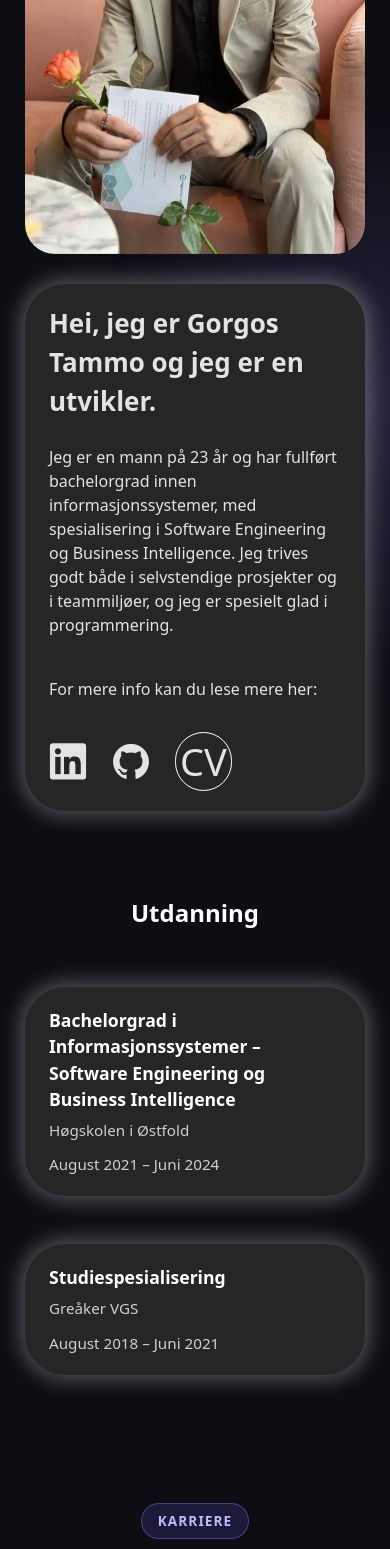
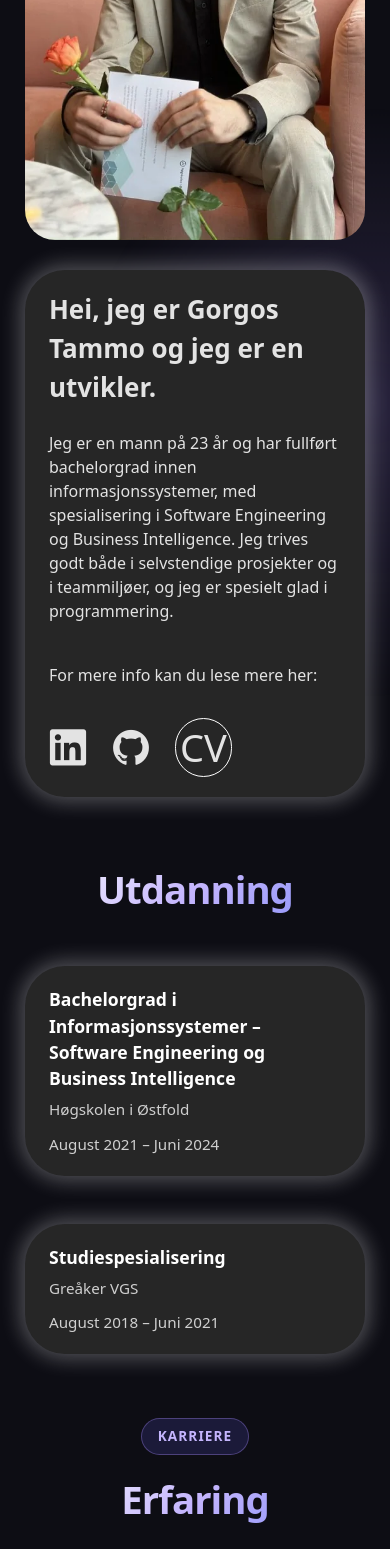
Before and after one commit to Gorgostammos/portfolio, a React (Vite) app: page /#kontakt in a window 390 px wide. Shown: the part 432-1981 px from the top of the page. Built offline with nearby package versions, Linux system fonts and the light colour scheme.

Commit message:
fix på title

```diff
--- a/src/App.css
+++ b/src/App.css
@@ -76,13 +76,38 @@ section.profile {
   opacity: 1;
 }
 
+/* ----------------------------------------------------------- SEKSJONSTITLER (samme stil som Erfaring) ----------------------------------------------------------- */
+.omMeg h2,
+.Utdanning h2,
+.Ferdigheter h2,
+.Prosjekter h2,
+.contact-card h2 {
+  font-size: clamp(2.4rem, 6vw, 4.3rem);
+  font-weight: 900;
+  letter-spacing: -1px;
+  margin: 0;
+  background: linear-gradient(135deg, #ffffff, #c4b5fd, #818cf8);
+  -webkit-background-clip: text;
+  background-clip: text;
+  -webkit-text-fill-color: transparent;
+}
+
+.Ferdigheter h2 {
+  margin-bottom: 2.5rem;
+  /* .Ferdigheter har bare 5px gap, trenger luft under tittelen */
+}
+
+.contact-card h2 {
+  margin-bottom: 1.5rem;
+}
+
 /* ----------------------------------------------------------- OM MEG ----------------------------------------------------------- */
 .omMeg {
   display: flex;
   max-width: 1100px;
   flex-direction: column;
   gap: 3rem;
-  margin: 4px auto;
+  margin: 0.5rem auto 6rem;
 }
 
 .meg {
@@ -177,14 +202,8 @@ iframe {
   display: flex;
   flex-direction: column;
   gap: 3rem;
-  margin: 4rem auto;
+  margin: 6rem auto;
   max-width: 1100px;
-}
-
-.Utdanning h2,
-.Erfaring h2 {
-  margin-bottom: 0.5rem;
-  color: #ffffff;
 }
 
 .education-card,
@@ -232,13 +251,13 @@ iframe {
   flex-wrap: wrap;
   justify-content: center;
   flex-direction: column;
-  margin: 4rem auto;
+  margin: 6rem auto;
   gap: 5px;
 }
 
 .Prosjekter {
   max-width: 1100px;
-  margin: 4rem auto;
+  margin: 6rem auto;
   display: flex;
   flex-direction: column;
   gap: 3rem;
@@ -279,6 +298,7 @@ section.project-card {
   border: none;
   pointer-events: none;
 }
+
 p.project-description {
   text-align: left;
   margin: 10px;
@@ -330,6 +350,11 @@ section.contact-card {
   box-shadow: 0px 0px 20px 5px rgb(240 237 237 / 30%);
   align-items: flex-start;
   width: 100%;
+}
+
+.footer {
+  max-width: 1100px;
+  margin: 6rem auto;
 }
 
 .footer a {
@@ -448,6 +473,17 @@ section.contact-card {
     padding: 1.25rem;
   }
 
+  .Utdanning,
+  .Ferdigheter,
+  .Prosjekter,
+  .footer {
+    margin: 4rem auto;
+  }
+
+  .omMeg {
+    margin: 0.5rem auto 4rem;
+  }
+
   .education-card,
   .experience-card {
     flex-direction: column;
--- a/src/components/CareerTimeline/CareerTimeline.css
+++ b/src/components/CareerTimeline/CareerTimeline.css
@@ -1,10 +1,11 @@
 .career-timeline-section {
   max-width: 1100px;
   margin: 6rem auto;
-  padding: 5rem 1.5rem;
+  padding: 0 1.5rem;
   position: relative;
   overflow: hidden;
-  scroll-margin-top: 90px; /* gir luft under sticky-nav ved ankerklikk */
+  scroll-margin-top: 90px;
+  /* gir luft under sticky-nav ved ankerklikk */
 }
 
 .career-header {
@@ -85,6 +86,11 @@
   position: relative;
 }
 
+/* Siste kort skal ikke legge ekstra luft under seksjonen */
+.timeline-item:last-child {
+  margin-bottom: 0;
+}
+
 .timeline-item.left .timeline-card {
   grid-column: 1;
   text-align: right;
@@ -146,11 +152,9 @@
   overflow: hidden;
   isolation: isolate;
   background:
-    linear-gradient(
-      145deg,
+    linear-gradient(145deg,
       rgba(38, 38, 38, 0.9),
-      rgba(23, 20, 39, 0.9)
-    );
+      rgba(23, 20, 39, 0.9));
   border: 1px solid rgba(167, 139, 250, 0.2);
   border-radius: 26px;
   padding: 1.8rem 2rem;
@@ -169,12 +173,10 @@
   inset: 0;
   padding: 1px;
   border-radius: inherit;
-  background: linear-gradient(
-    135deg,
-    rgba(167, 139, 250, 0.55),
-    transparent 35%,
-    rgba(108, 99, 255, 0.4)
-  );
+  background: linear-gradient(135deg,
+      rgba(167, 139, 250, 0.55),
+      transparent 35%,
+      rgba(108, 99, 255, 0.4));
   mask:
     linear-gradient(#000 0 0) content-box,
     linear-gradient(#000 0 0);
@@ -194,12 +196,10 @@
   height: 280px;
   top: -145px;
   right: -145px;
-  background: radial-gradient(
-    circle,
-    rgba(108, 99, 255, 0.42) 0%,
-    rgba(167, 139, 250, 0.2) 38%,
-    transparent 70%
-  );
+  background: radial-gradient(circle,
+      rgba(108, 99, 255, 0.42) 0%,
+      rgba(167, 139, 250, 0.2) 38%,
+      transparent 70%);
   opacity: 0;
   transition:
     opacity 0.4s ease,
@@ -293,6 +293,7 @@
 
 /* Respekterer brukerens reduced motion-innstilling */
 @media (prefers-reduced-motion: reduce) {
+
   .timeline-node,
   .timeline-card {
     transition: none;
@@ -302,7 +303,7 @@
 @media (max-width: 768px) {
   .career-timeline-section {
     margin: 4rem auto;
-    padding: 4rem 1rem;
+    padding: 0 1rem;
   }
 
   .career-header {
@@ -357,6 +358,7 @@
   .timeline-card {
     padding: 1.45rem;
     border-radius: 22px;
-    backdrop-filter: none; /* blur over animert canvas er tungt på mobil */
+    backdrop-filter: none;
+    /* blur over animert canvas er tungt på mobil */
   }
 }
```
